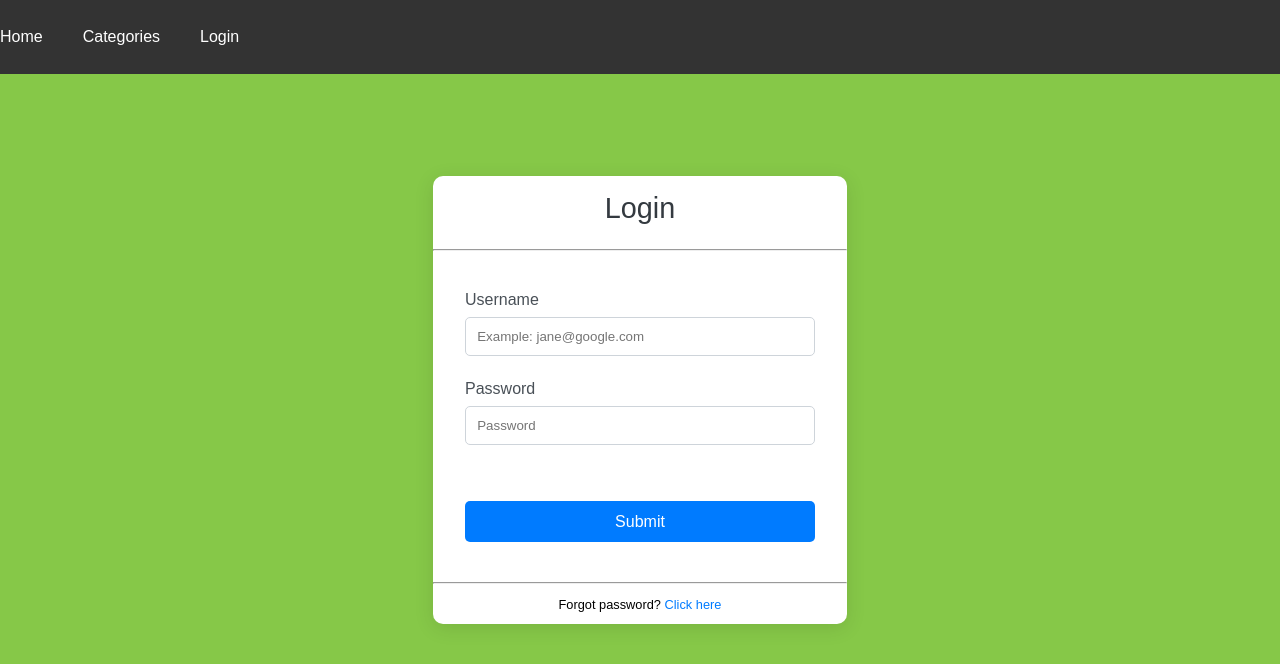
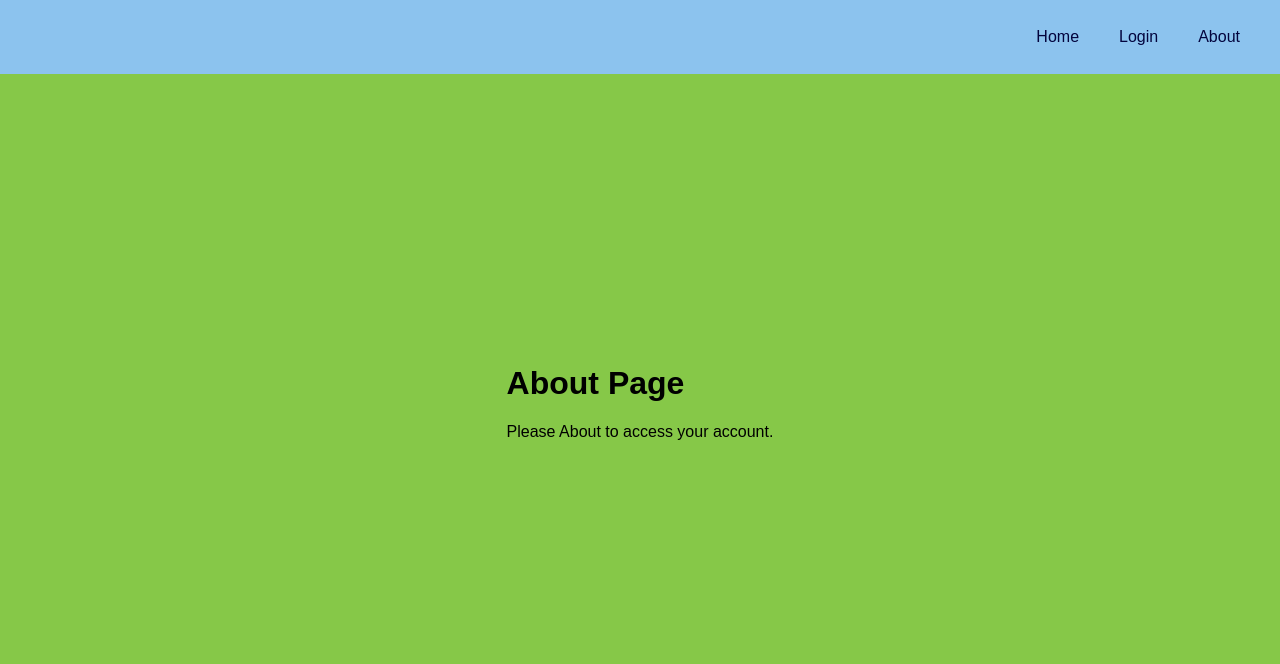
Before and after one commit to CodeWithDipankar/Grocery-Mangement-System, a React (Create React App) app in the folder UI/grocery/: page /about in a window 1280 px wide. Shown: the top 664 px of the page. Built offline with nearby package versions, Linux system fonts and the light colour scheme.

Commit message:
1) Changes added for navigation bar 2) Added dynamic navigation for navbar using useNavigate() hook

```diff
--- a/UI/grocery/src/App.jsx
+++ b/UI/grocery/src/App.jsx
@@ -1,15 +1,37 @@
-import Login from "./login";
-import './Home.css'
-import NavBar from './components/navbar'
+// import Login from "./login";
+// import './Home.css'
+// import NavBar from './components/navbar'
 
-function App(){
-  return(
-    <div class = "main-app">
-      <NavBar />
-      <Login />
-    </div>
+// function App(){
+//   return(
+//     <div class = "main-app">
+//       <NavBar />
+//       <Login />
+//     </div>
 
-  )
+//   )
+// }
+
+// export default App;
+
+import React from 'react';
+import { BrowserRouter as Router, Route, Routes } from 'react-router-dom';
+import Home from './components/Home';
+import About from './components/About';
+import Login from './login';
+import Navbar from './components/navbar'
+
+function App() {
+    return (
+        <Router>
+            <Navbar />
+            <Routes>
+                <Route path="/" element={<Home />} />
+                <Route path="/login" element={<Login />} />
+                <Route path="/about" element={<About />} />
+            </Routes>
+        </Router>
+    );
 }
 
 export default App;
--- /dev/null
+++ b/UI/grocery/src/components/About.jsx
@@ -0,0 +1,12 @@
+import React from 'react';
+
+const About = () => {
+  return (
+    <div>
+      <h1>About Page</h1>
+      <p>Please About to access your account.</p>
+    </div>
+  );
+}
+
+export default About;
--- /dev/null
+++ b/UI/grocery/src/components/Home.jsx
@@ -0,0 +1,12 @@
+import React from 'react';
+
+const Home = () => {
+  return (
+    <div>
+      <h1>Home Page</h1>
+      <p>Welcome to the home page!</p>
+    </div>
+  );
+}
+
+export default Home;
--- a/UI/grocery/src/components/navbar.jsx
+++ b/UI/grocery/src/components/navbar.jsx
@@ -1,22 +1,24 @@
 import React, { useState } from "react";
-import '../style/navBar.css'
+import '../style/navBar.css';
+import { useNavigate } from 'react-router-dom';
 
-function Navbar(){
-    const [navItems, setNavItems] = useState(['Home','Categories','Login'])
-    console.log(navItems)
-    return(
+function Navbar() {
+    const [navItems] = useState([
+        { name: 'Home', path: '/' },
+        { name: 'Login', path: '/login' },
+        { name: 'About', path: '/about' }
+    ]);
+    const navigate = useNavigate();
+
+    return (
         <div className='navbar'>
-            {
-                navItems.map((a,i)=>{
-                    return(
-                        <div>
-                            {a}
-                        </div>
-                    )
-                })
-            }
+                {navItems.map((item, index) => (
+                    <div key={index} onClick={() => navigate(item.path)}>
+                        {item.name}
+                    </div>
+                ))}
         </div>
-    )
+    );
 }
 
 export default Navbar;
--- a/UI/grocery/src/style/navBar.css
+++ b/UI/grocery/src/style/navBar.css
@@ -1,5 +1,5 @@
 .navbar {
-    background-color: #333;
+    background-color: #8cc3ee;
     position: absolute;
     width: 100%;
     top: 0;
@@ -7,14 +7,14 @@
     display: flex;
     padding: 14px 20px;
     z-index: 999;
+    justify-content: flex-end;
 }
 
 .navbar div {
-    color: white;
+    color: rgb(3, 4, 61);
     text-decoration: none;
     padding: 14px 20px;
     text-align: center;
-
 }
 
 .navbar div:hover {
```
